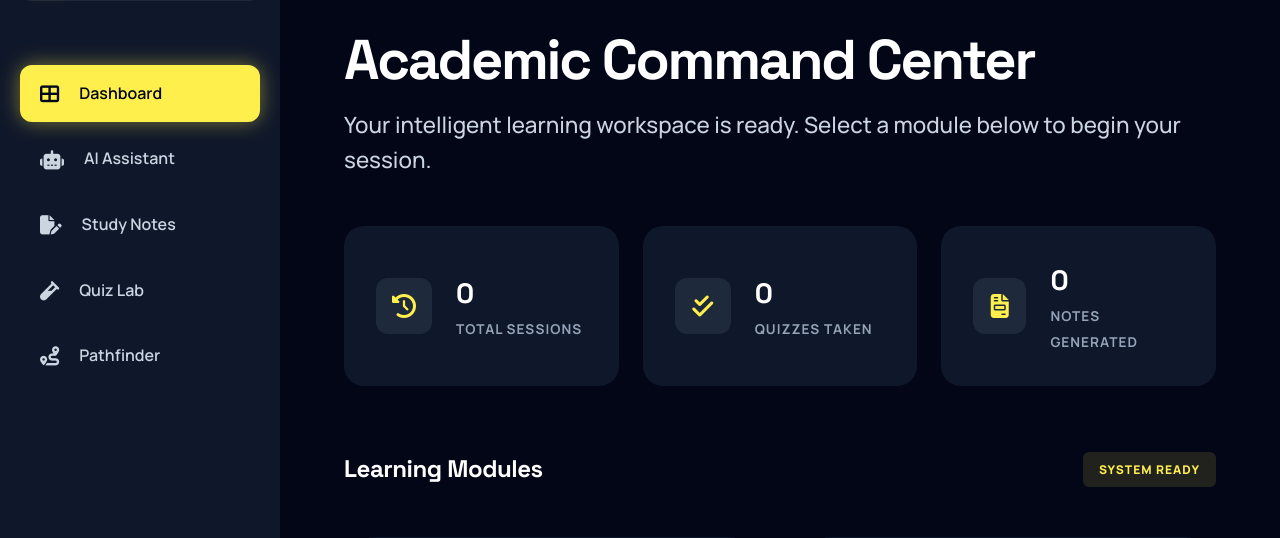
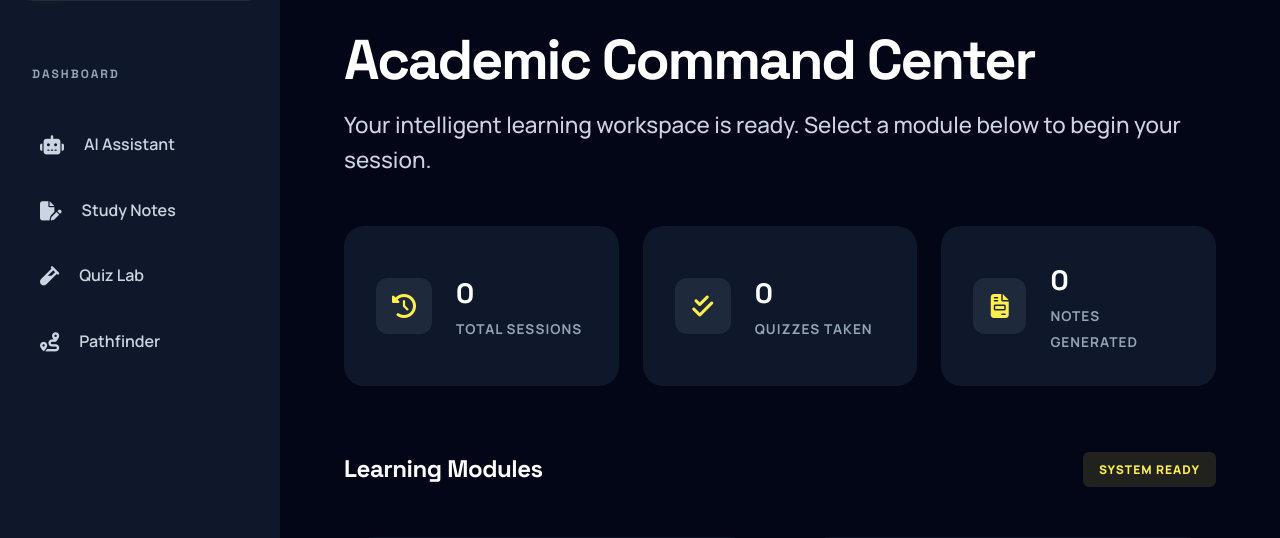
Before and after one commit to himanshu99-gethub/CourseMate-AI, a Flask app: page /dashboard in a window 1280 px wide. Shown: the part 83-621 px from the top of the page. Run offline with Flask 3, Linux system fonts and the light colour scheme; some libraries are stand-ins or nearby versions.

Commit message:
Convert Dashboard menu item to static sidebar heading

```diff
--- a/static/css/style.css
+++ b/static/css/style.css
@@ -88,6 +88,19 @@ h1, h2, h3, .logo-text, .display-font {
     font-size: 1.4rem;
     font-weight: 800;
     color: #fff;
+}
+
+.sidebar-heading {
+    font-family: 'Space Grotesk', sans-serif;
+    font-size: 0.75rem;
+    font-weight: 800;
+    color: var(--text-muted);
+    letter-spacing: 2px;
+    text-transform: uppercase;
+    margin-bottom: 1.5rem;
+    padding-left: 0.75rem;
+    border-bottom: 1px solid var(--border-dim);
+    padding-bottom: 0.5rem;
 }
 
 .nav-menu {
--- a/templates/base.html
+++ b/templates/base.html
@@ -14,13 +14,8 @@
             <i class="fas fa-brain"></i>
             <span class="logo-text">CourseMate AI</span>
         </a>
+        <div class="sidebar-heading">Dashboard</div>
         <ul class="nav-menu">
-            <li class="nav-item">
-                <a href="{{ url_for('dashboard') }}" class="nav-link {% if request.path == '/dashboard' %}active{% endif %}">
-                    <i class="fas fa-th-large"></i>
-                    <span>Dashboard</span>
-                </a>
-            </li>
             <li class="nav-item">
                 <a href="{{ url_for('chat') }}" class="nav-link {% if '/chat' in request.path %}active{% endif %}">
                     <i class="fas fa-robot"></i>
```
